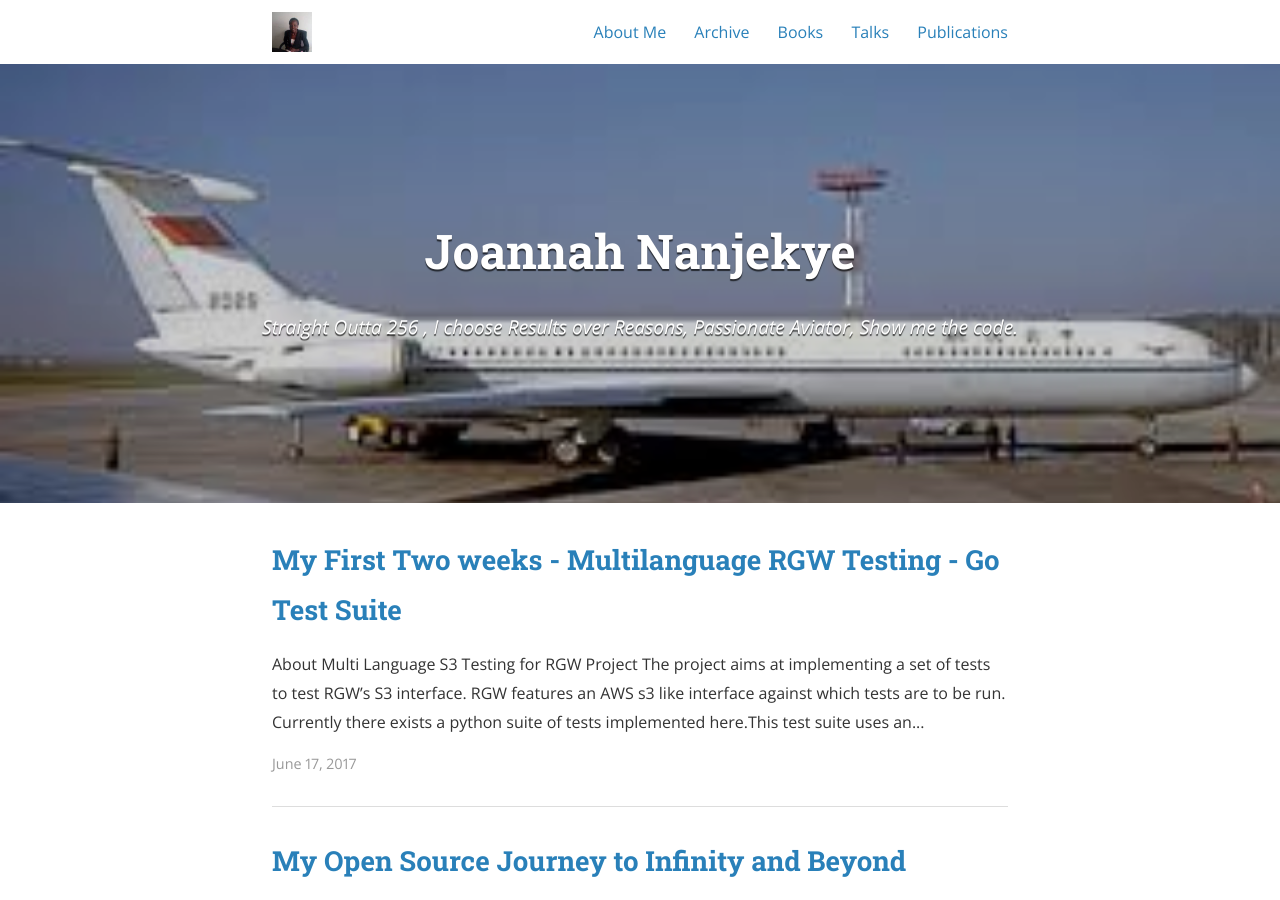
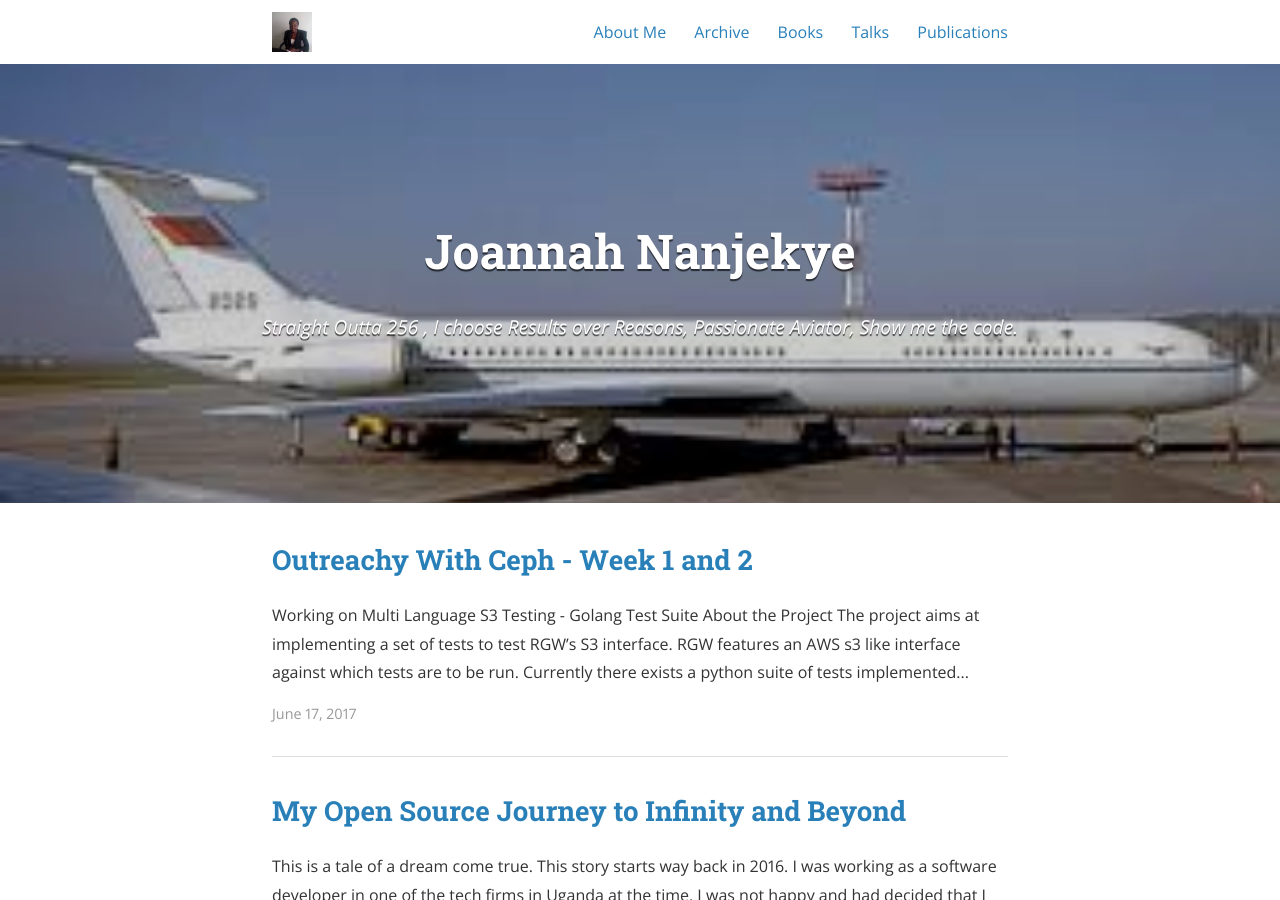
Before and after one commit to saidatnanjuki/saidatnanjuki.github.io, a Jekyll site: the page built from index.html, in a window 1280 px wide and 900 px high. Built offline with Jekyll 4.4.1, drawn with Linux system fonts in a browser that asks for light colours; nearby versions of some CDN libraries; the list of posts is cut into pages by our own code; comment, search, counter and statistics services are not loaded; a style sheet for code colours, icons or effects is not loaded.

Commit message:
Update 2017-06-17-outreachy-week1-and-2.md

```diff
--- a/_posts/2017-06-17-outreachy-week1-and-2.md
+++ b/_posts/2017-06-17-outreachy-week1-and-2.md
@@ -1,17 +1,19 @@
 ---
 layout: post
-title: My First Two weeks - Multilanguage RGW Testing - Go Test Suite
+title: Outreachy With Ceph - Week 1 and 2
 comments: true
 ---
 
-## About  Multi Language S3 Testing for RGW Project
+# Working on Multi Language S3 Testing - Golang Test Suite
+
+## About the Project
 
 The project aims at implementing a set of tests to test RGW's S3 interface. RGW features an AWS s3 like interface against which tests are to be run.  Currently there exists a python suite of tests implemented [here](https://github.com/ceph/s3-tests).This test suite uses an SDK from Amazon called Boto, and has 400 some tests in it. The goal for this project is to have other test suites, in other languages specifically (c++ , java and Go), that all test the same subset of the 400 python tests.
 
 The major deliverables of this project is to implement three test suites in :
 
 + Golang
-+ java and
++ Java and
 + C++
 
 If time allows, Then the tests shall also be connected to the Ceph Integration framework called Teuthology.
@@ -22,7 +24,7 @@ If time allows, Then the tests shall also be connected to the Ceph Integration f
 
 I have set up a [project Tracker](https://github.com/nanjekyejoannah/Outreachy-RGW-testing) and [trello board](https://trello.com/b/etwTtnv4/outreachy-rgw-testing) for different people to track progress on the project. The goal is ensure the [Time line](https://docs.google.com/document/d/186YHbdIGi1Ja2X6t24vIufU3pLyBVhKzhskY6Ax_0x4/edit) is followed in order to meet the deliverables. The tracker has a summary of my daily tasks in the [daily log](https://github.com/nanjekyejoannah/Outreachy-RGW-testing/blob/master/Daily%20Logs/logfile.md) and summary of the weekly tasks in the [Week logs](https://github.com/nanjekyejoannah/Outreachy-RGW-testing/tree/master/Coding).
 
-## project repositories
+## Project repositories
 
 I started working on the Golang test suite and the source code lives here:
 
```
Also changed, not shown: other parts of _posts/2017-06-17-outreachy-week1-and-2.md (+1 -1 lines).
